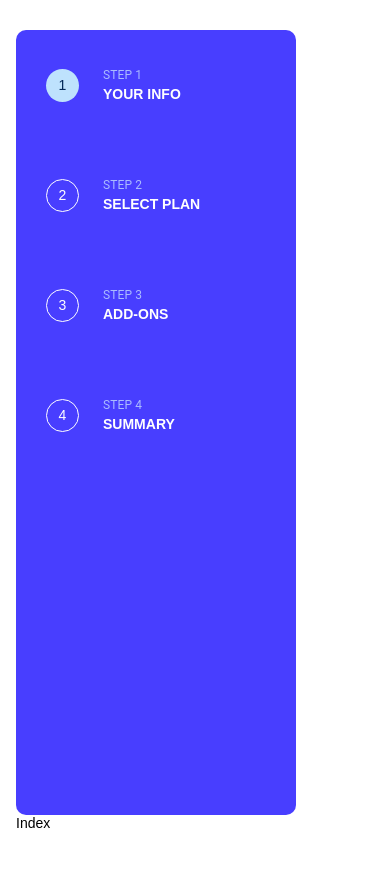
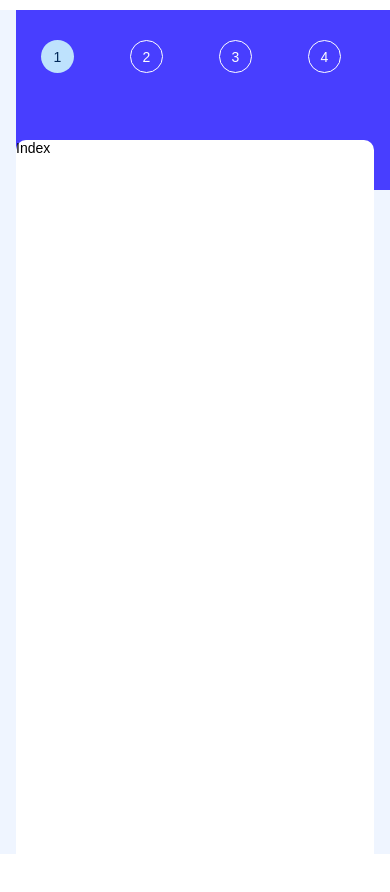
Before and after one commit to ebedoyaalzate/Multi-step-form, a Next.js app: page / in a window 390 px wide. Shown: the top 892 px of the page. Before the commit the page ends 845 px from the top, so only its background shows below. Built offline with nearby package versions, Linux system fonts and the light colour scheme.

Commit message:
add mobile view

```diff
--- a/components/Stepper/index.tsx
+++ b/components/Stepper/index.tsx
@@ -18,14 +18,14 @@ interface Props {
 }
 
 function Stepper({children, steps = STEPS, activeStep}: Props) {
-  const isMobile = useMediaQuery('(min-width:600px)')
+  const isMobile = useMediaQuery('(max-width: 700px)')
 
   return (
     <Container className={styles['container']}>
       <Box className={styles['stepper-container']}>
         <StepperUI
           activeStep={activeStep}
-          orientation="vertical"
+          orientation={isMobile ? 'horizontal' : 'vertical'}
           connector={null}
           className={styles['steps']}
         >
@@ -41,7 +41,7 @@ function Stepper({children, steps = STEPS, activeStep}: Props) {
                     color: '#022959',
                   },
                   '.Mui-disabled.MuiStepLabel-iconContainer span': {
-                    border: '1px solid #ffffff;',
+                    border: '1px solid #ffffff',
                     color: 'white',
                   },
                   '.MuiStepLabel-labelContainer span': {
@@ -51,6 +51,9 @@ function Stepper({children, steps = STEPS, activeStep}: Props) {
                     lineHeight: '14px',
                     marginBottom: '4px',
                   },
+                  '.MuiStepLabel-labelContainer': {
+                    display: isMobile ? 'none' : '',
+                  }
                 }}
               >
                 {step.description}
@@ -59,7 +62,7 @@ function Stepper({children, steps = STEPS, activeStep}: Props) {
           ))}
         </StepperUI>
       </Box>
-      {children}
+      <Box className={styles['page-container']}>{children}</Box>
     </Container>
   )
 }
--- a/components/Stepper/styles.module.scss
+++ b/components/Stepper/styles.module.scss
@@ -24,3 +24,40 @@
     margin-bottom: 30px;
   }
 }
+
+.page-container {
+  height: 100%;
+  max-width: 500px;
+  width: 100%;
+  background-color: white;
+  margin-left: 30px;
+}
+
+@media (max-width: 700px) {
+  .container {
+    flex-direction: column;
+    margin: 0;
+    gap: 0;
+    background: $mobile-background;
+    height: 100vh;
+
+    .stepper-container {
+      height: 180px;
+      width: 100vw;
+      border-radius: 0;
+
+      .steps {
+        display: flex;
+        justify-content: center;
+        margin-top: 10px;
+      }
+    }
+
+    .page-container {
+      position: relative;
+      top: -50px;
+      margin: auto;
+      border-radius: 10px;
+    }
+  }
+}
--- a/styles/colors.scss
+++ b/styles/colors.scss
@@ -1 +1,2 @@
-$blue: #483EFF
+$blue: #483EFF;
+$mobile-background: #eff5ff;
```
